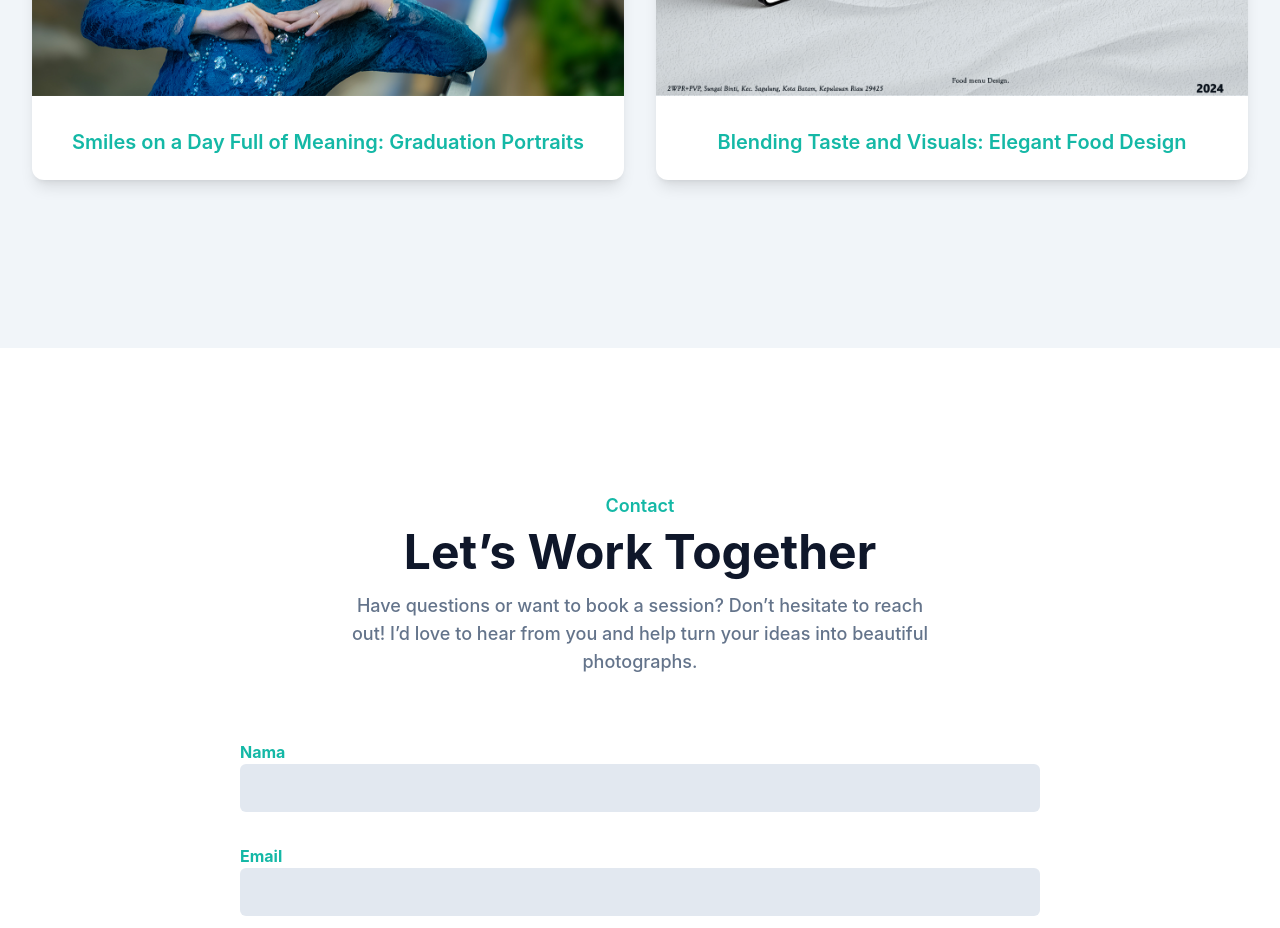
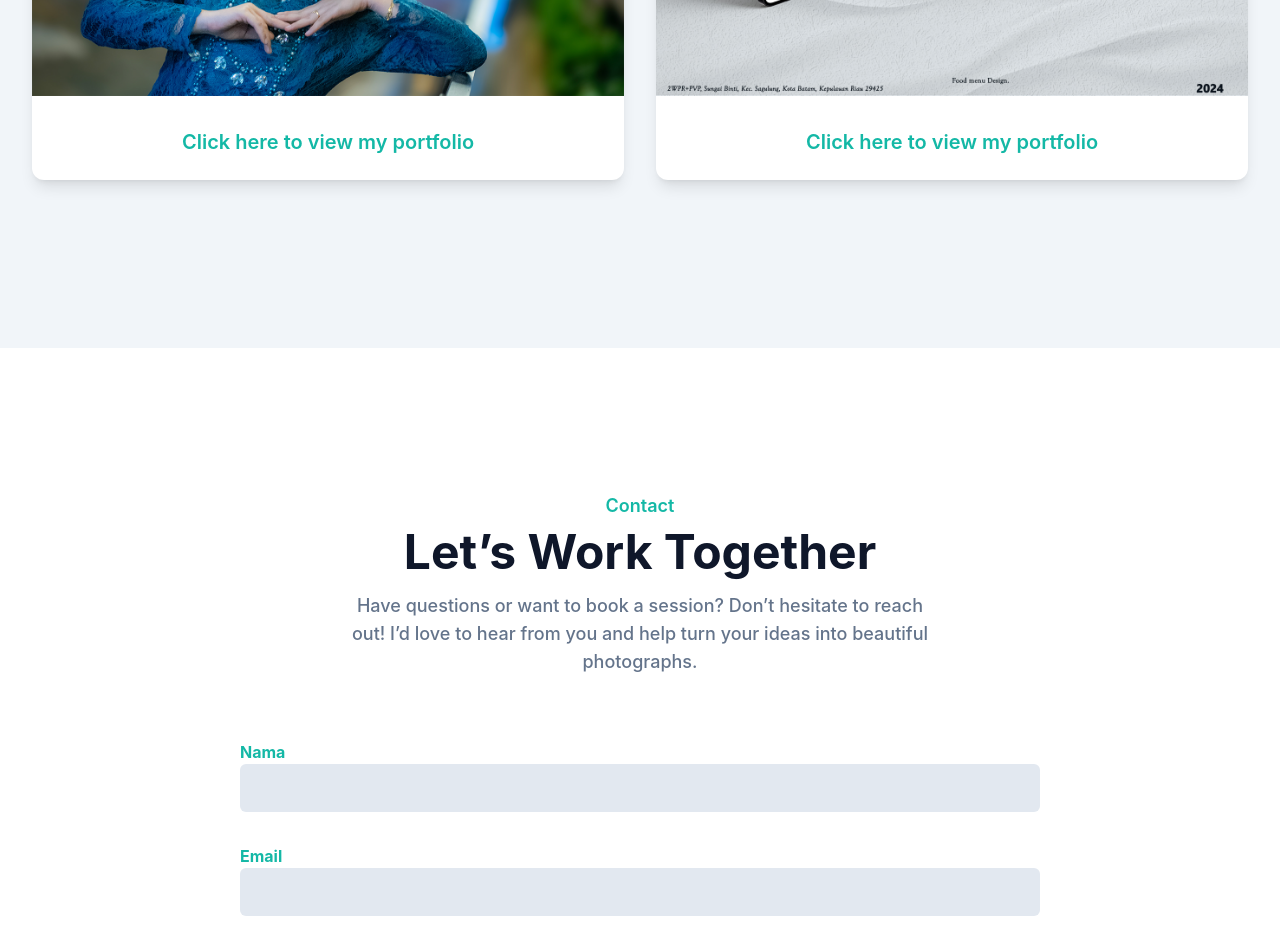
Before and after one commit to irfannabdul/portfolio-irfan, a website: page index.html in a window 1280 px wide. Shown: the part 3720-4648 px from the top of the page. Drawn offline with Linux system fonts and the light colour scheme.

Commit message:
Mengubah teks tombol portfolio

```diff
--- a/index.html
+++ b/index.html
@@ -388,7 +388,7 @@
                     href="src/IRFAN-PORTFOLIO.pdf"
                     class="block mb-2 mt-4 font-semibold text-xl text-primary"
                   >
-                    Smiles on a Day Full of Meaning: Graduation Portraits
+                  Click here to view my portfolio
                   </a>
                 </h3>
               </div>
@@ -410,7 +410,7 @@
                     href="src/Artboard 1.pdf"
                     class="block mb-2 mt-4 font-semibold text-xl text-primary"
                   >
-                    Blending Taste and Visuals: Elegant Food Design
+                  Click here to view my portfolio
                   </a>
                 </h3>
               </div>
```
